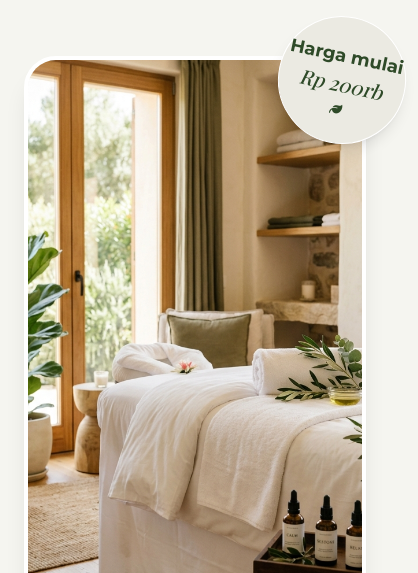
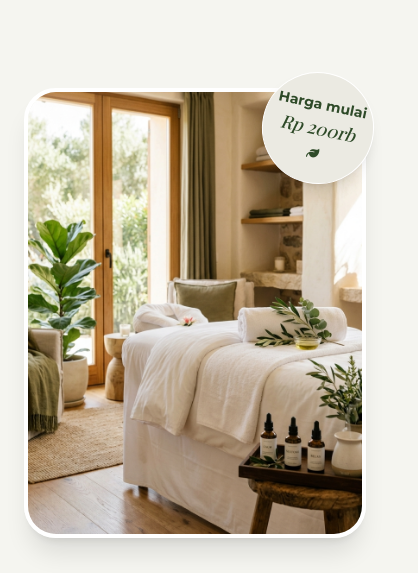
Before and after one commit to Yoandrodl/pijat, a plain HTML site: page index.html in a window 390 px wide. Shown: the part 80-653 px from the top of the page, 418 px wide, since content can reach past the window. Drawn offline with nearby package versions, Linux system fonts and the light colour scheme; a web font is replaced by a local one.

Commit message:
Fix mobile horizontal overflow and make swipe hint bolder

```diff
--- a/index.html
+++ b/index.html
@@ -103,14 +103,14 @@
                 </div>
             </div>
         </div>
-        <div class="w-full md:w-1/2 relative">
-            <div class="absolute -top-10 -right-10 w-32 h-32 bg-cream-200 rounded-full flex flex-col items-center justify-center text-center text-olive-800 shadow-lg border border-white z-10 transform rotate-12">
-                <span class="font-bold text-lg">Harga mulai</span>
-                <span class="font-serif italic text-xl">Rp 200rb</span>
+        <div class="w-full md:w-1/2 relative mt-8 md:mt-0">
+            <div class="absolute -top-4 -right-2 md:-top-10 md:-right-10 w-28 h-28 md:w-32 md:h-32 bg-cream-200 rounded-full flex flex-col items-center justify-center text-center text-olive-800 shadow-lg border border-white z-10 transform rotate-12">
+                <span class="font-bold text-sm md:text-lg">Harga mulai</span>
+                <span class="font-serif italic text-lg md:text-xl">Rp 200rb</span>
                 <i class="fa-solid fa-leaf text-xs mt-1"></i>
             </div>
             <!-- Main Hero Image -->
-            <img src="images/hero_spa_1789108695671.jpg" alt="Relaxing Spa" class="rounded-[2rem] w-full h-[600px] object-cover shadow-xl border-4 border-white">
+            <img src="images/hero_spa_1789108695671.jpg" alt="Relaxing Spa" class="rounded-[2rem] w-full h-[450px] md:h-[600px] object-cover shadow-xl border-4 border-white">
         </div>
     </section>
 
@@ -127,8 +127,11 @@
         </div>
 
         <!-- Swipe Hint (Mobile Only) -->
-        <div class="flex md:hidden items-center text-olive-700/80 text-sm font-medium mb-6 italic gap-2 animate-pulse">
-            Geser untuk melihat semua layanan <i class="fa-solid fa-arrow-right-long"></i>
+        <div class="flex md:hidden justify-center mb-6">
+            <div class="flex items-center text-olive-800 text-sm font-bold gap-3 bg-olive-700/10 px-5 py-2.5 rounded-full animate-pulse border border-olive-700/20">
+                <i class="fa-solid fa-arrows-left-right text-lg"></i>
+                GESER KANAN - KIRI
+            </div>
         </div>
 
         <!-- Horizontal Scrollable Cards -->
```
